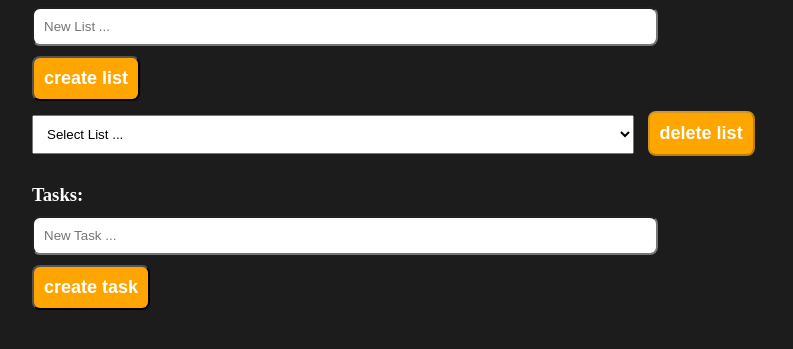
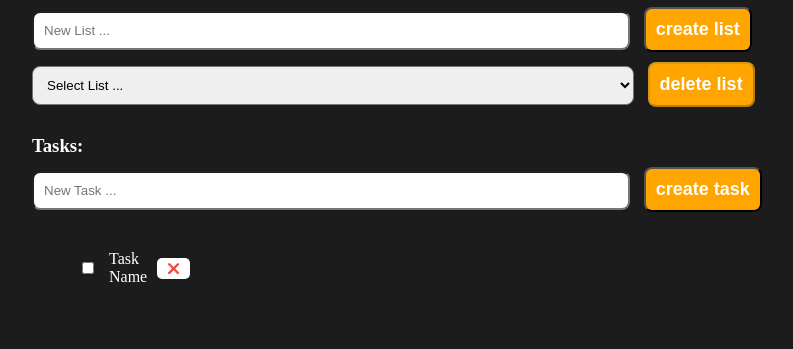
Before and after one commit to Loki-Buddy/miniProjekt, a website: page index.html in a window 1280 px wide. Shown: the part 87-436 px from the top of the page, without its empty margins (237-1030 px from the left). Drawn offline with Linux system fonts and the light colour scheme; no server answers.

Commit message:
fertig für heute

```diff
--- a/index.html
+++ b/index.html
@@ -17,7 +17,7 @@
         <img src="./dark.png" alt="dark mode" width="30px" id="modeDark">
     </header>
     <input type="text" id="userListInput" placeholder="New List ...">
-    <button id="addListButton">create list</button>
+    <button id="addListButton" class="orangeButtons">create list</button>
     <br>
     <select id="selectOption">
         <option value="default" disabled selected>Select List ...</option>
@@ -27,17 +27,21 @@
 
         -->
     </select>
-    <button id="deleteListButton">delete list </button>
+    <button id="deleteListButton" class="orangeButtons">delete list </button>
     <br>
     <br>
     <h3>Tasks:</h3>
     <input type="text" id="userTaskInput" placeholder="New Task ...">
-    <button id="addTaskButton">create task</button>
+    <button id="addTaskButton" class="orangeButtons">create task</button>
     <br>
     <br>
     <h3></h3>
     <ul id="taskList">
-
+        <li>
+            <input type="checkbox" class="checkbox">
+            <span class="taskText">Task Name</span>
+            <button class="deleteButton">❌</button>
+        </li>
     </ul>
 </body>
 
--- a/script.js
+++ b/script.js
@@ -97,7 +97,7 @@ selectOption.addEventListener("change", async function () {
 
     newLi.appendChild(checkBox);
     newLi.appendChild(liText);
-    newLi.appendChild(deleteBtn);
+    //newLi.appendChild(deleteBtn);
     taskList.appendChild(newLi);
   });
 })
--- a/styles.css
+++ b/styles.css
@@ -2,8 +2,17 @@
     visibility: hidden;
 }
 
+#selectOption:first-child option:checked {
+    color: gray; /* Ändert die Schriftfarbe zu Grau */
+}
+
 #selectOption:first-child option:disabled {
     color: gray; /* Ändert die Schriftfarbe zu Grau */
+}
+
+select {
+    border-radius: 8px;
+    width: 80%;
 }
 
 li {
@@ -28,13 +37,13 @@ h2 {
 }
 
 
-input {
+input{
     padding: 10px;
     border-radius: 8px;
-    width: 80%;
+    width: 76.3%;
 }
 
-button {
+.orangeButtons {
     font-size: 18px;
     padding: 10px;
     /* color: orange; */
@@ -42,7 +51,6 @@ button {
     color: white;
     font-weight: 700;
     border-radius: 8px;
-
 
     &:hover {
         color: orange;
@@ -68,3 +76,37 @@ button {
     height: 12px;
     margin-right: 10px;
 }
+
+/* Style für die Listenelemente */
+#taskList li {
+    display: flex; /* Flexbox aktivieren */
+    align-items: center; /* Vertikale Ausrichtung */
+    justify-content: space-between; /* Platz zwischen den Elementen */
+    padding: 5px 0; /* Abstand zwischen den Listenelementen */
+}
+
+/* Style für die Checkbox */
+#taskList li .checkbox {
+    flex-shrink: 0; /* Verhindert, dass die Checkbox skaliert */
+    margin-right: 10px; /* Abstand zwischen Checkbox und Text */
+}
+
+/* Style für den Text */
+#taskList li .taskText {
+    flex-grow: 1; /* Text nimmt den verfügbaren Platz ein */
+    margin-right: 10px; /* Abstand zwischen Text und Button */
+    text-align: left; /* Text linksbündig */
+}
+
+/* Style für den Button */
+#taskList li .deleteButton {
+    flex-shrink: 0; /* Verhindert, dass der Button skaliert */
+    margin-left: auto; /* Abstand zwischen Text und Button */
+    margin-right: 1000px;
+    padding: 5px 10px;
+    background-color: white;
+    color: red;
+    border: none;
+    border-radius: 5px;
+    font-size: 10px;
+}
```
